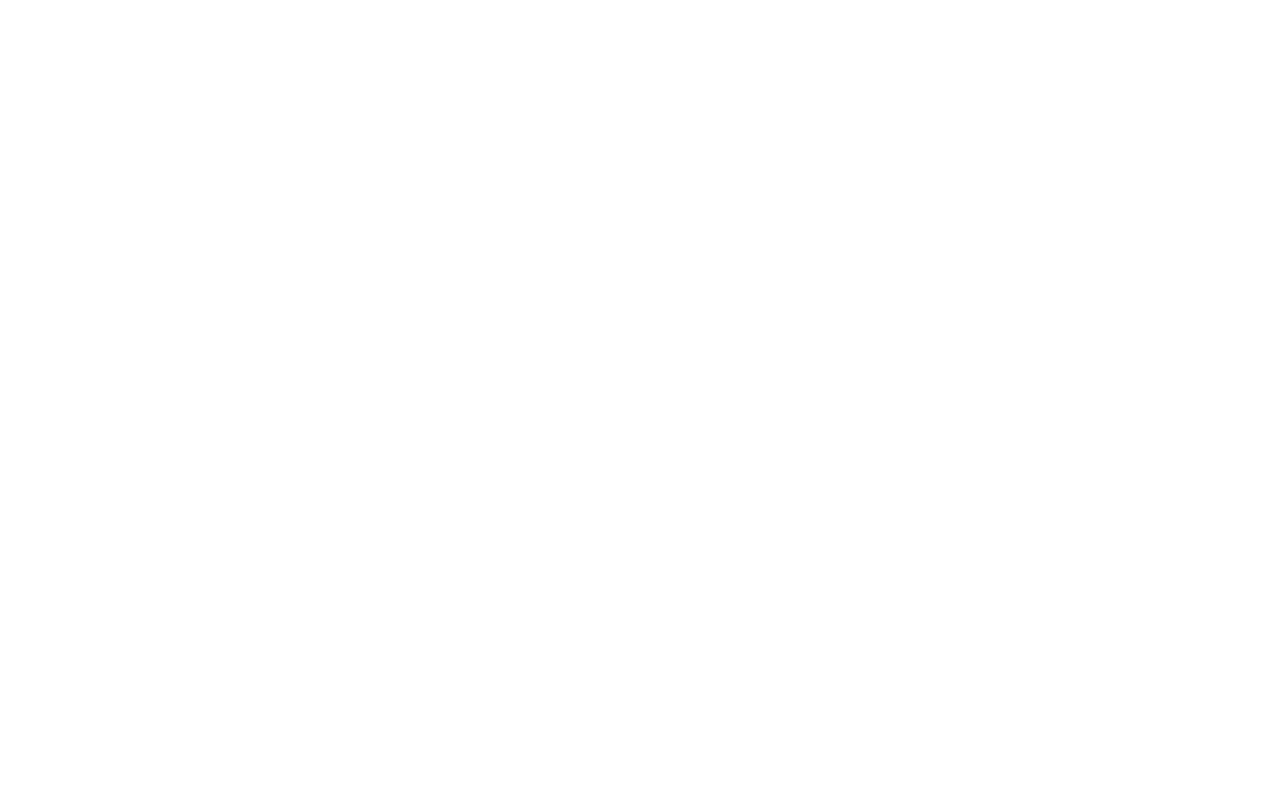
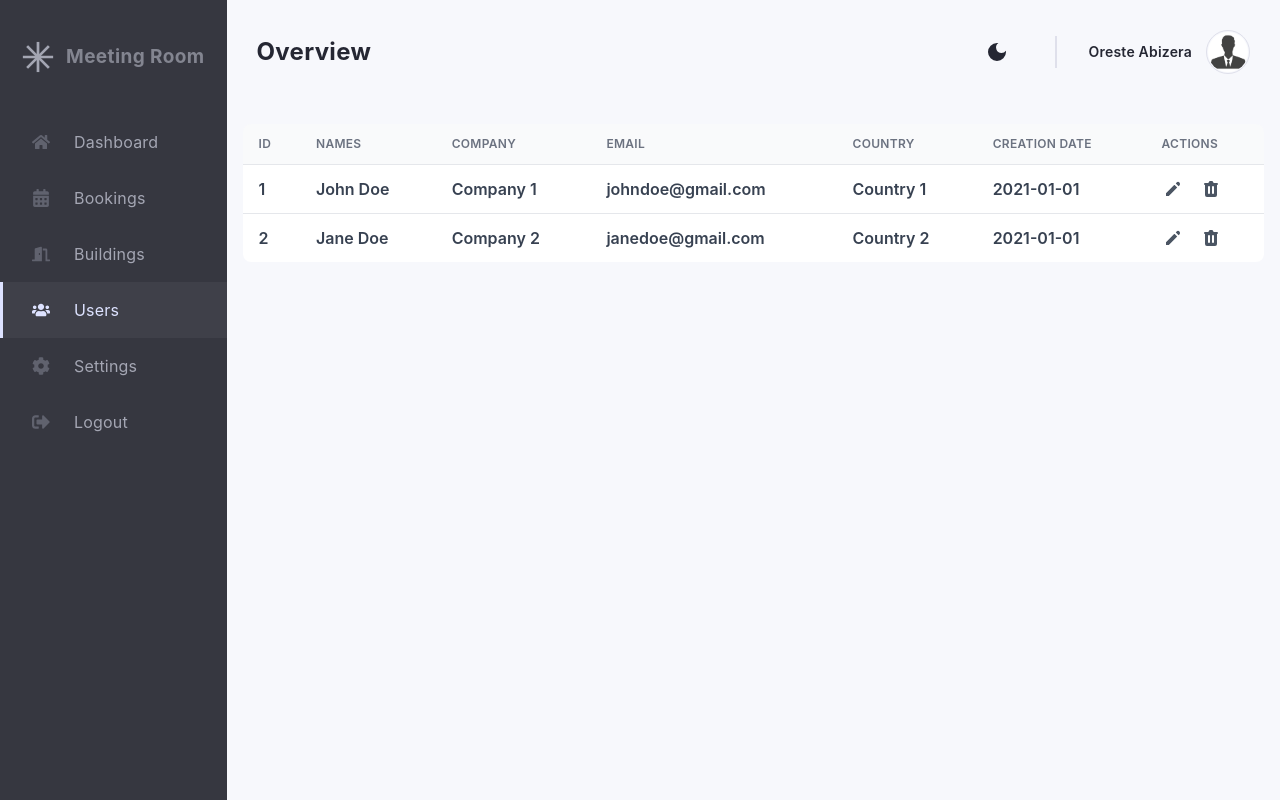
Before and after one commit to oreste-abizera/meeting-room-client, a React (Vite) app: page /users in a window 1280 px wide. Before the commit this address had no page. Built offline with nearby package versions, Linux system fonts and the light colour scheme; sample sign-in values are in the browser's storage.

Commit message:
feat: users list ui

```diff
--- a/src/App.tsx
+++ b/src/App.tsx
@@ -5,6 +5,7 @@
 import DashboardPage from "./pages/DashboardPage";
 import LogoutPage from "./pages/LogoutPage";
 import BuildingsPage from "./pages/BuildingsPage";
+import UsersPage from "./pages/UsersPage";
 
 function App() {
   return (
@@ -13,6 +14,7 @@
       <Route path="/register" element={<RegisterPage />} />
       <Route path="/dashboard" element={<DashboardPage />} />
       <Route path="/buildings" element={<BuildingsPage />} />
+      <Route path="/users" element={<UsersPage />} />
       <Route path="/logout" element={<LogoutPage />} />
     </Routes>
   );
--- a/src/components/StatisticsCards.tsx
+++ b/src/components/StatisticsCards.tsx
@@ -27,8 +27,8 @@
         "text-blue-500 dark:text-blue-100 bg-blue-100 dark:bg-blue-500",
     },
     {
-      title: "Total Rooms",
-      value: 12,
+      title: "Total Places",
+      value: 22,
       icon: <FaDoorOpen />,
       className:
         "text-teal-500 dark:text-teal-100 bg-teal-100 dark:bg-teal-500",
--- /dev/null
+++ b/src/components/UsersList.tsx
@@ -0,0 +1,48 @@
+import React from "react";
+import Table from "./reusable/Table";
+
+type Props = {};
+
+const UsersList = (props: Props) => {
+  const data = [
+    {
+      names: "John Doe",
+      companyName: "Company 1",
+      email: "johndoe@gmail.com",
+      country: "Country 1",
+      creationDate: "2021-01-01",
+    },
+    {
+      names: "Jane Doe",
+      companyName: "Company 2",
+      email: "janedoe@gmail.com",
+      country: "Country 2",
+      creationDate: "2021-01-01",
+    },
+  ];
+  const columns = [
+    {
+      Header: "Names",
+      accessor: "names",
+    },
+    {
+      Header: "Company",
+      accessor: "companyName",
+    },
+    {
+      Header: "Email",
+      accessor: "email",
+    },
+    {
+      Header: "Country",
+      accessor: "country",
+    },
+    {
+      Header: "Creation Date",
+      accessor: "creationDate",
+    },
+  ];
+  return <Table columns={columns} data={data} showActions={true}></Table>;
+};
+
+export default UsersList;
--- /dev/null
+++ b/src/pages/UsersPage.tsx
@@ -0,0 +1,16 @@
+import UsersList from "../components/UsersList";
+import DashboardLayout from "../layouts/DashboardLayout";
+
+type Props = {};
+
+const UsersPage = (props: Props) => {
+  return (
+    <DashboardLayout>
+      <div className="px-1 lg:px-4">
+        <UsersList />
+      </div>
+    </DashboardLayout>
+  );
+};
+
+export default UsersPage;
```
